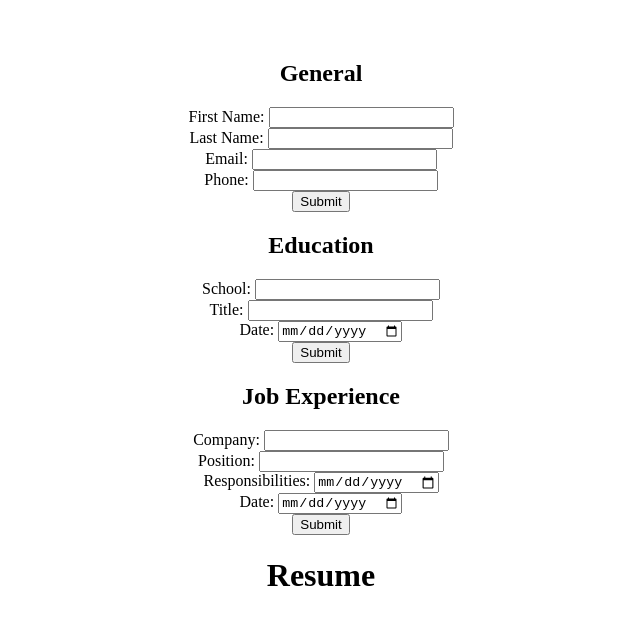
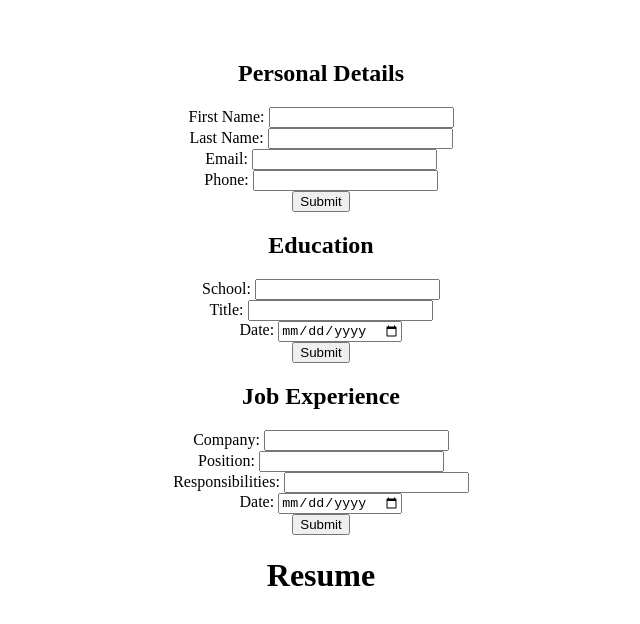
Before and after one commit to fugbot/odin-react-cv-app, a React (Vite) app: page / in a window 1280 px wide. Shown: the top 624 px of the page, without its empty margins (319-959 px from the left). Built offline with nearby package versions, Linux system fonts and the light colour scheme.

Commit message:
Added job experience

```diff
--- a/src/App.jsx
+++ b/src/App.jsx
@@ -8,6 +8,7 @@ import Education from "./components/EducationForm";
 function App() {
   const [generalFormData, setGeneralFormData] = useState(null);
   const [educationFormData, setEducationFormData] = useState(null);
+  const [jobFormData, setJobFormData] = useState(null);
 
   console.log(generalFormData);
   console.log(educationFormData);
@@ -15,28 +16,29 @@ function App() {
     <>
       <div className="form-container" id="general-form">
         <Form
-          title="General"
+          title="Personal Details"
+          autoComplete="on"
           fields={[
             {
-              id: "first-name",
+              id: "firstName",
               name: "firstName",
               type: "text",
               label: "First Name: ",
             },
             {
-              id: "last-name",
+              id: "lastName",
               name: "lastName",
               type: "text",
               label: "Last Name: ",
             },
             {
-              id: "user-email",
+              id: "email",
               name: "email",
               type: "email",
               label: "Email: ",
             },
             {
-              id: "user-phone",
+              id: "phone",
               name: "phone",
               type: "tel",
               label: "Phone: ",
@@ -63,7 +65,7 @@ function App() {
             },
             {
               id: "edu-date",
-              name: "date",
+              name: "eduDate",
               type: "date",
               label: "Date: ",
             },
@@ -88,25 +90,26 @@ function App() {
               label: "Position: ",
             },
             {
-              id: "job-responsibility",
-              name: "responsibility",
-              type: "date",
+              id: "job-responsibilities",
+              name: "responsibilities",
+              type: "text",
               label: "Responsibilities: ",
             },
             {
               id: "job-date",
-              name: "date",
+              name: "jobDate",
               type: "date",
               label: "Date: ",
             },
           ]}
-          onSubmit={setEducationFormData}
+          onSubmit={setJobFormData}
         ></Form>
       </div>
       <h1>Resume</h1>
 
       {generalFormData && <Resume data={generalFormData} />}
       {educationFormData && <Resume data={educationFormData} />}
+      {jobFormData && <Resume data={jobFormData} />}
     </>
   );
 }
--- a/src/components/ResumeDisplay.jsx
+++ b/src/components/ResumeDisplay.jsx
@@ -13,7 +13,14 @@ function Resume({ data }) {
       <div>
         <p>{data.school}</p>
         <p>{data.title}</p>
-        <p>{data.date}</p>
+        <p>{data.eduDate}</p>
+      </div>
+
+      <div>
+        <p>{data.company}</p>
+        <p>{data.position}</p>
+        <p>{data.responsibilities}</p>
+        <p>{data.jobDate}</p>
       </div>
     </>
   );
```
